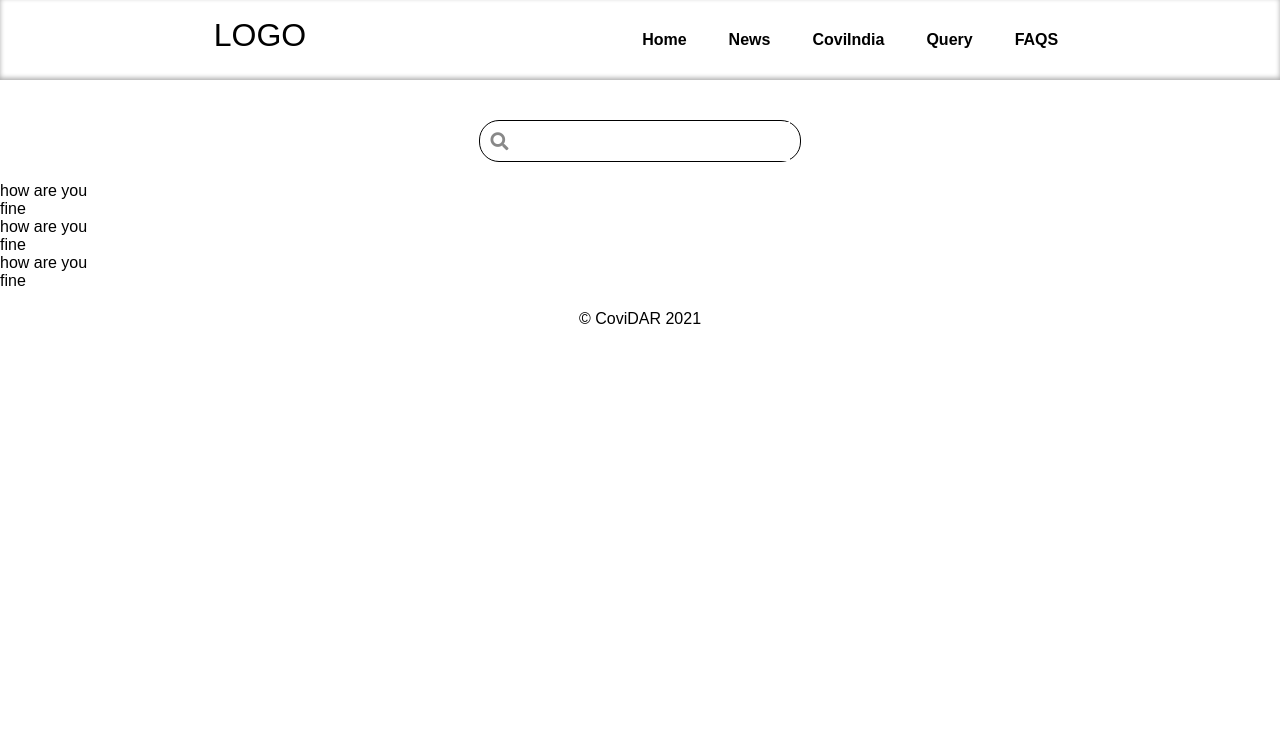
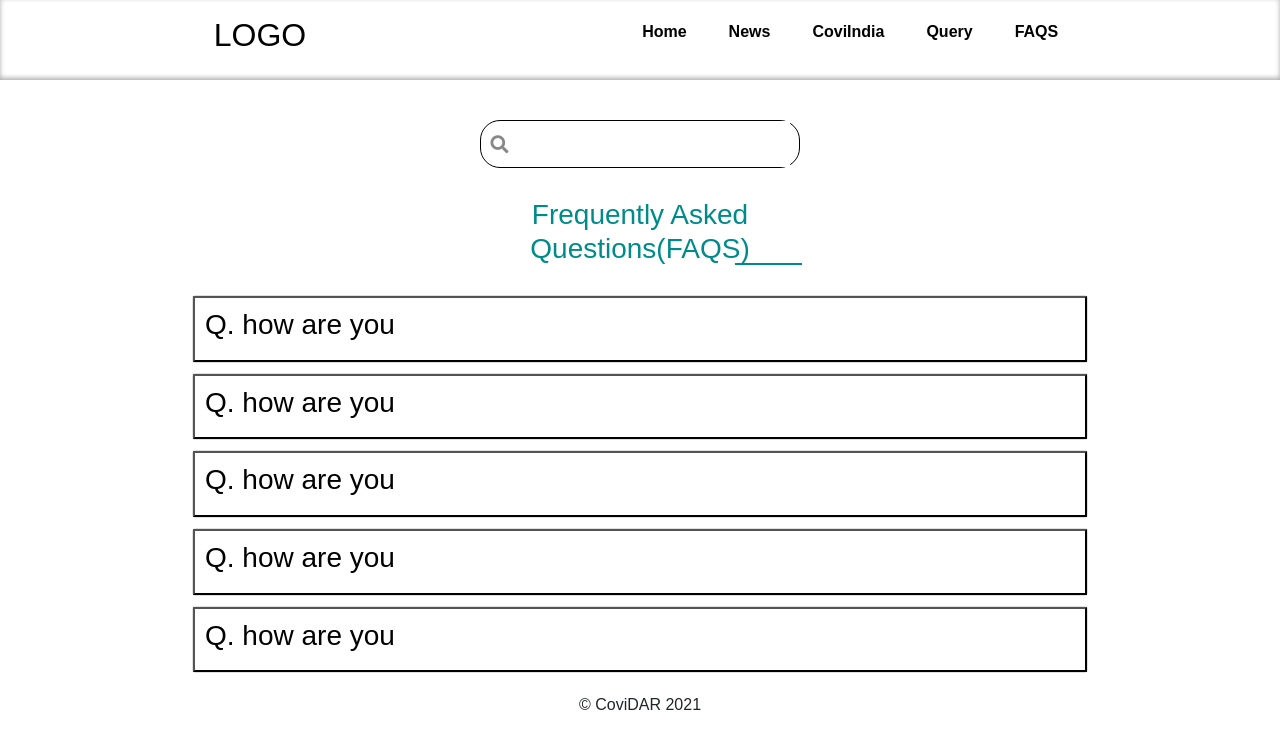
Before and after one commit to simranxx9/CoviDAR, a React (Create React App) app in the folder client/: page /faqs in a window 1280 px wide. Shown: the top 748 px of the page. Built offline with nearby package versions, Linux system fonts and the light colour scheme.

Commit message:
faqs changed

```diff
--- a/client/package.json
+++ b/client/package.json
@@ -6,8 +6,10 @@
     "@testing-library/jest-dom": "^5.12.0",
     "@testing-library/react": "^11.2.7",
     "@testing-library/user-event": "^12.8.3",
+    "bootstrap": "^5.0.1",
     "moment": "^2.29.1",
     "react": "^17.0.2",
+    "react-bootstrap": "^1.6.1",
     "react-dom": "^17.0.2",
     "react-loader-spinner": "^4.0.0",
     "react-router-dom": "^5.2.0",
--- a/client/src/components/CoviIndia.js
+++ b/client/src/components/CoviIndia.js
@@ -82,7 +82,11 @@ class CoviIndia extends Component {
                             />
                         </div>
                         <div style={{ height: "400px", overflow: "auto", marginBottom: "30px" }}>
-                            <table style={{ backgroundColor: "#fff", overflow: "scroll", margin: "10px auto" }}>
+                            <table style={{
+                                backgroundColor: "#fff",
+                                borderSpacing: "15px",
+                                overflow: "scroll", margin: "10px auto"
+                            }}>
                                 <tbody>
                                     <tr>
                                         <th className="table-head">State/UT</th>
--- a/client/src/components/Faqs.js
+++ b/client/src/components/Faqs.js
@@ -1,18 +1,32 @@
 import React, { Component } from 'react'
+import '../css/Faqs.css'
+import Accordion from 'react-bootstrap/Accordion'
+import Card from 'react-bootstrap/Card'
+import 'bootstrap/dist/css/bootstrap.min.css';
+import 'bootstrap/dist/js/bootstrap.bundle.min.js';
 
 export class Faqs extends Component {
     state = {
         faqs: [
-            { 'question': "how are you", 'answer': "fine" },
-            { 'question': "how are you", 'answer': "fine" },
-            { 'question': "how are you", 'answer': "fine" }
+            { 'key': 1, 'question': "how are you", 'answer': "fine" },
+            { 'key': 2, 'question': "how are you", 'answer': "fine" },
+            { 'key': 3, 'question': "how are you", 'answer': "fine" },
+            { 'key': 4, 'question': "how are you", 'answer': "fine" },
+            { 'key': 5, 'question': "how are you", 'answer': "fine" }
+
+
         ],
-        searchState: ""
+        searchState: "",
+        isActive: false,
+        keyAns: 0
     }
     handleChange = (e) => {
         this.setState({
             [e.target.id]: e.target.value
         })
+    }
+    handleClick = (e) => {
+        e.preventDefault()
     }
     render() {
         return (
@@ -22,7 +36,13 @@ export class Faqs extends Component {
                     <input type="text" className="input-search"
                         onChange={this.handleChange} id="searchState"
                     />
+
                 </div>
+                <div className="container-fluid">
+                    <h3 className="faqs-name">Frequently Asked Questions(FAQS)</h3>
+                </div>
+
+
                 {this.state.faqs.filter((res) => {
                     if (res.question.toLowerCase().includes(this.state.searchState.toLowerCase())) {
                         return res;
@@ -35,10 +55,35 @@ export class Faqs extends Component {
                 })
                     .map((res, ind) => {
                         return (
-                            <ul key={ind}>
-                                <li>{res.question}</li>
-                                <li>{res.answer}</li>
-                            </ul>
+                            <>
+                                <Accordion>
+                                    <Card>
+                                        <Accordion.Toggle eventKey={res.key} style={{ background: "#fff" }}>
+                                            <div style={{ textAlign: "left", padding: "10px" }} >
+
+                                                <h3><span style={{ color: "#000" }}>Q.{' '}</span>{res.question}</h3>
+                                            </div>
+                                        </Accordion.Toggle>
+                                        <Accordion.Collapse eventKey={res.key}>
+                                            <div className='panel'>
+
+                                                <p>{res.answer}</p>
+                                            </div>
+                                        </Accordion.Collapse>
+                                    </Card>
+                                </Accordion>
+                                {/* <div className="container-fluid" key={res.key}>
+
+                                <div className="accordion" >
+                                    <div className="icon" onClick={() => this.handleClick(res)}></div>
+                                    <h3><span style={{ color: "#000" }}>Q.{' '}</span>{res.question}</h3>
+                                </div>
+                                <div className={this.state.isActive ? 'panel-active' : 'panel'}>
+
+                                    <p>{res.answer}</p>
+                                </div>
+                            </div> */}
+                            </>
                         )
                     })}
             </div>
--- a/client/src/css/CoviIndia.css
+++ b/client/src/css/CoviIndia.css
@@ -40,14 +40,14 @@ table, th, td {
       margin:auto
   }
   .search-box{
-      width:300px;
-      height:20px;
+      width:320px;
+      height:auto;
       display: flex;
       justify-content: center;
       align-items: center;
       border-radius: 20px;
       border:.5px solid black ;
-      padding:10px;
+      /* padding:10px; */
       margin: 20px auto;
       background-color: #fff;
   }
--- a/client/src/css/Faqs.css
+++ b/client/src/css/Faqs.css
@@ -0,0 +1,79 @@
+.container-fluid{
+    width:40%;
+    margin:0 auto;
+    /* text-align: center; */
+
+}
+.container-fluid>h3{
+    color:darkcyan;
+    position:relative;
+    width: 23rem;
+
+    margin: 30px auto;
+    text-align: center;
+}
+.container-fluid h3::after{
+    content: "";
+    position: absolute;
+    bottom:0;
+    right: 22px;
+    width: 67px;
+    height: 2px;
+    background-color: darkcyan;
+}
+.accordion{
+    text-align: left;
+    width: 70%;
+    margin:10px auto;
+    border-radius: 30px;
+}
+.accordion > h3{
+    border:1px solid cyan;
+    /* border-radius: 30px; */
+    padding: 15px;
+    background-color: #98f898;
+    color:#fff;
+    width: 100%;
+
+}
+.icon::after{
+    content: '\02795'; /* Unicode character for "plus" sign (+) */
+    font-size: 13px;
+    position: relative;
+    top:10px;
+    color: #fff !important;
+    float: right;
+    right:10px;
+    margin-left: 5px;
+    border:1px solid cyan;
+    border-radius: 10px;
+    padding: 5px;
+    cursor:pointer
+}
+.panel {
+    position: relative;
+    padding:0 15px;
+    left: 60px;
+    margin:10px 0;
+    border-left: 1px solid cyan;
+    overflow: hidden;
+    /* max-height: 200px; */
+    width: 90%;
+}
+.panel-active{
+    position: relative;
+    padding:0 15px;
+    left: 60px;
+    margin:10px 0;
+    border-left: 1px solid cyan;
+    overflow: hidden;
+    max-height: 200px;
+
+}
+
+@media screen and (max-width:980px) {
+    .container-fluid{
+        width:100%;
+        margin:20px 10px;
+    }
+}
--- a/client/src/css/Home.css
+++ b/client/src/css/Home.css
@@ -1,5 +1,6 @@
 *:focus{
     outline: none;
+    box-sizing: none;
 }
 
 .data-cards{
@@ -19,7 +20,7 @@ flex-wrap: wrap;
 }
 .data-details{
 padding: 40px;
-    height:100px;
+    /* height:100px; */
     font-size: 13px;
     text-align: center;
     border-radius: 10px;
@@ -56,7 +57,7 @@ padding: 40px;
 }
 .data-vaccine{
     padding: 40px;
-    height: 100px;
+    /* height: 100px; */
     font-size: 13px;
     border-radius: 10px;
 }
--- a/client/src/index.js
+++ b/client/src/index.js
@@ -2,6 +2,7 @@ import React from 'react';
 import ReactDOM from 'react-dom';
 
 import App from './App';
+
 import reportWebVitals from './reportWebVitals';
 
 ReactDOM.render(
```
Also changed, not shown: 1 other file (tests, documents, lock files or other folders).
